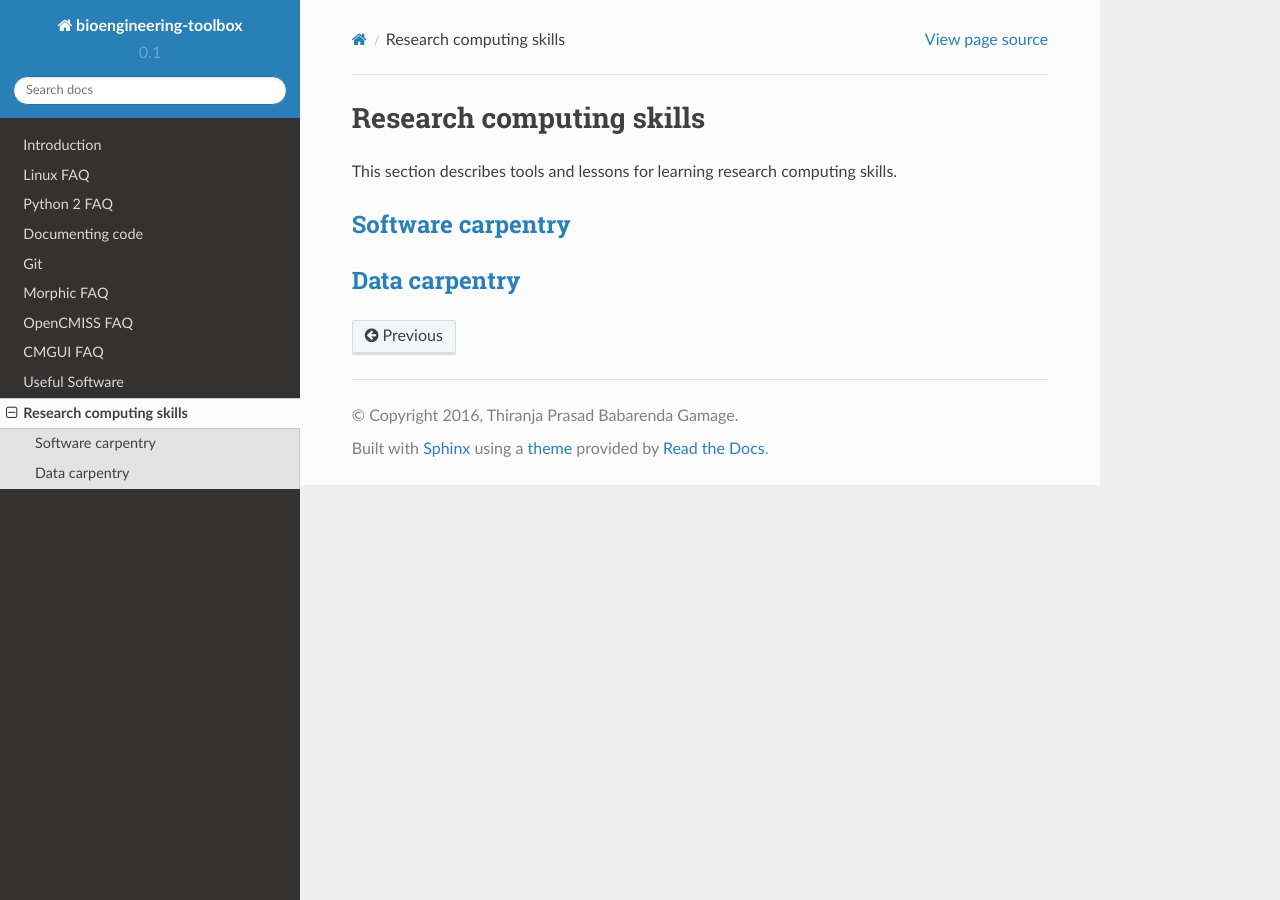
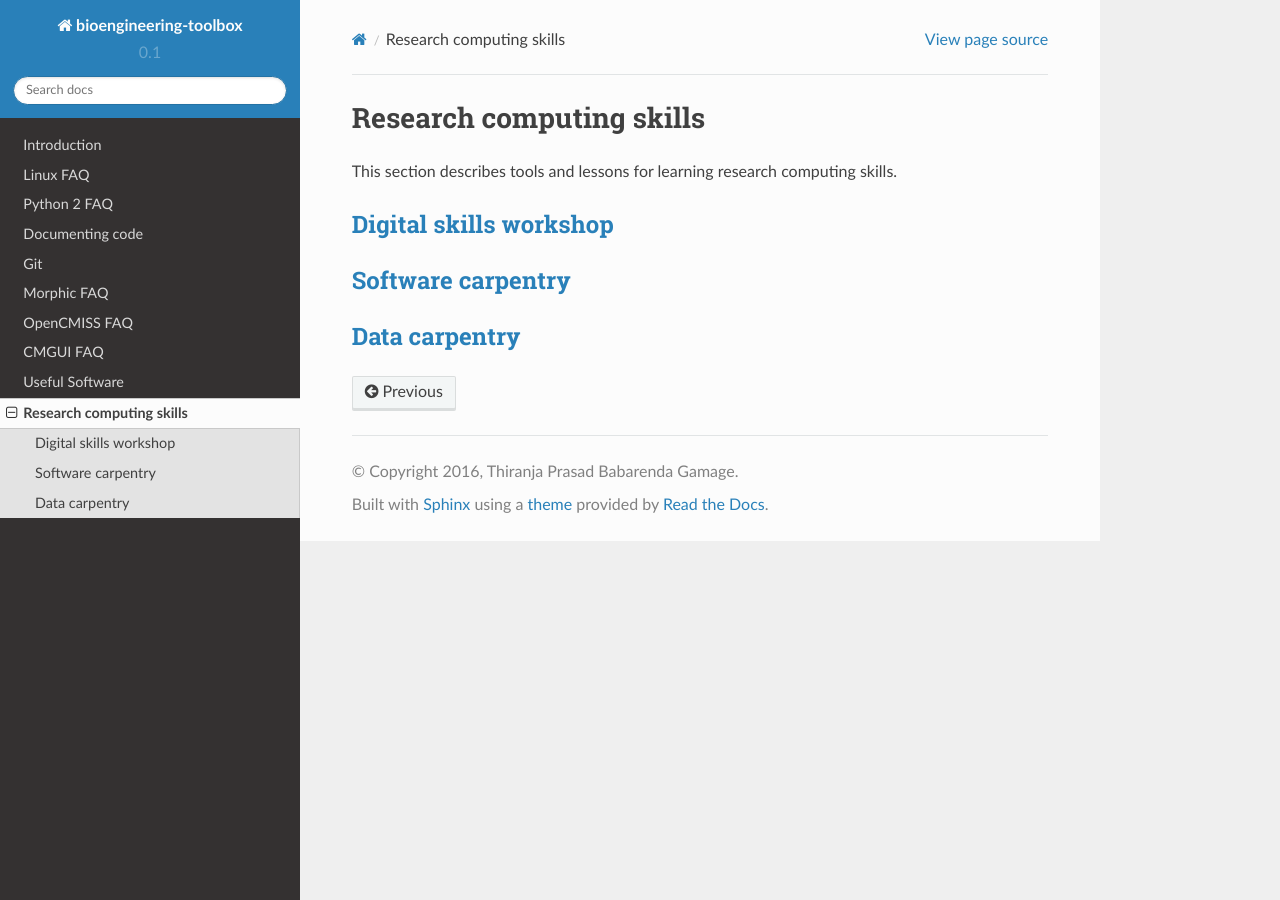
Before and after one commit to PrasadBabarendaGamage/bioengineering-toolbox, a Sphinx documentation site: the page built from docs/source/research_computing.rst, in a window 1280 px wide. Built offline with Sphinx 7.4.7 and the Read the Docs theme 2.0.0, drawn with Linux system fonts in a browser that asks for light colours; formulas are drawn with MathJax 3; pages that are not in the unit, such as notebooks, are missing from menus.

Commit message:
Adding research computing resources and updating python faq

```diff
--- a/docs/source/python_2_faq.rst
+++ b/docs/source/python_2_faq.rst
@@ -184,6 +184,5 @@ The class hierarchy for built-in exceptions is:
                +-- BytesWarning
                +-- ResourceWarning
 
-`Tutorials for for plotting in python using matplotlib
-<https://matplotlib.org/mpl_toolkits/mplot3d/tutorial.html>`_
--------------------------------------------------------------
+`Tutorials for for plotting in python using matplotlib <https://matplotlib.org/mpl_toolkits/mplot3d/tutorial.html>`_
+-------------------------------------------------------------------------------
--- a/docs/source/research_computing.rst
+++ b/docs/source/research_computing.rst
@@ -10,6 +10,9 @@ Research computing skills
 This section describes tools and lessons for learning research computing
 skills.
 
+`Digital skills workshop <https://digital-skills-for-researchers-pd.github.io/Course-Calendar/>`_
+--------------------------------------------------------------------
+
 `Software carpentry <https://software-carpentry.org/lessons/>`_
 ---------------------------------------------------------------
 
```
